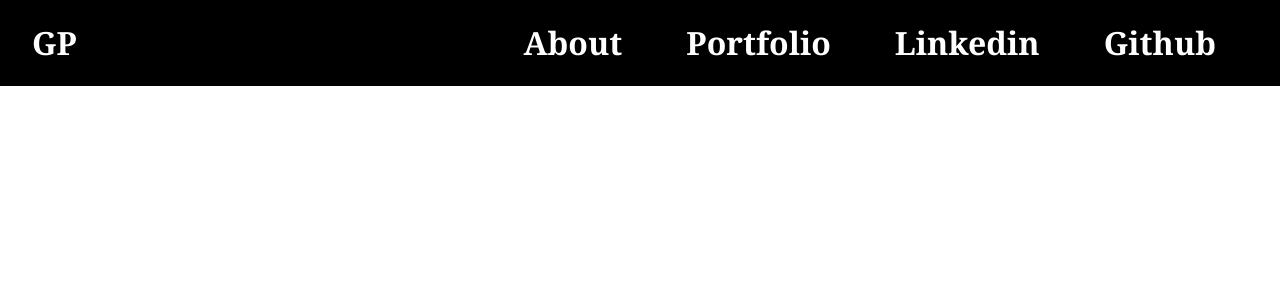
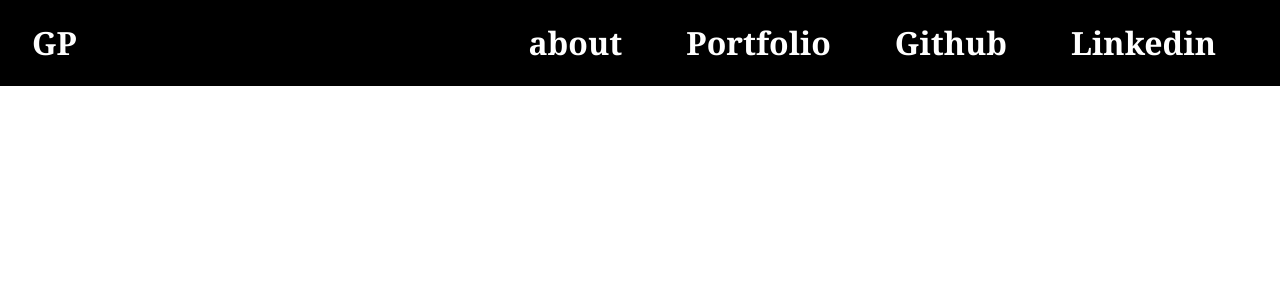
Before and after one commit to gabrielprns/Personal-Web-site, a React (Create React App) app: page / in a window 1280 px wide. Shown: the top 300 px of the page. Built offline with nearby package versions, Linux system fonts and the light colour scheme.

Commit message:
Tags objects

```diff
--- a/src/App.js
+++ b/src/App.js
@@ -4,8 +4,9 @@ import { CampoTexto } from "./components/CampoTexto";
 function App() {
   return (
     <div className="App">
-      <Banner/>
-      <CampoTexto/>
+      <Banner />
+
+
 
     </div>
   );
--- a/src/components/Banner/banner.css
+++ b/src/components/Banner/banner.css
@@ -1,29 +1,30 @@
+/*Textos*/
+
 .title{
   font-family: Cambria, Cochin, Georgia, Times, 'Times New Roman', serif;
   color: white;
   margin-right: 4rem;
 
 }
+
+.logo{
+  margin-left: 2rem;
+
+}
+
+/*Componentes*/
+
 .banner {
   background-color: black;
   display: flex;
   justify-content: space-between;
 
 }
-.logo{
-  text-align: start;
-  color: white;
-  margin-left: 2rem;
-
-}
 
 .container {
   display: flex;
-  justify-content: start;
+}
 
-
-
-}
 a:hover {
   color: aqua;
 }
--- a/src/components/Banner/banner.js
+++ b/src/components/Banner/banner.js
@@ -1,23 +1,19 @@
 import "./banner.css";
+import { Options } from "./options";
+
 export const Banner = () => {
 
     return (
 
       <header className="banner">
+
         <h1 className="title logo">GP</h1>
         <div className="container">
-          <a href="" className="title">
-            <h1 >About</h1>
-          </a>
-          <a href="" className="title">
-            <h1 >Portfolio</h1>
-          </a>
-          <a href="https://www.linkedin.com/in/gabriel-pedro-8b08ab1a2/" className="title">
-            <h1 >Linkedin</h1>
-          </a>
-          <a href="https://github.com/gabrielprns" className="title">
-            <h1 >Github</h1>
-          </a>
+          <Options h1="about" href=""/>
+          <Options h1="Portfolio" href=""/>
+          <Options h1="Github" href="https://github.com/gabrielprns"/>
+          <Options h1="Linkedin" href="https://www.linkedin.com/in/gabriel-pedro-8b08ab1a2/"/>
+
 
 
         </div>
--- /dev/null
+++ b/src/components/Banner/options.js
@@ -0,0 +1,10 @@
+import "./banner.css";
+
+export const Options = (props)=>{
+  return(
+    <a href={props.href} className="title">
+      <h1>{props.h1}</h1>
+    </a>
+  )
+
+}
--- a/src/components/CampoTexto/index.js
+++ b/src/components/CampoTexto/index.js
@@ -1,11 +1,5 @@
 import './style.css';
 
 export const CampoTexto = () =>{
-  return(
-    <div>
 
-    </div>
-
-
-  )
 }
```
